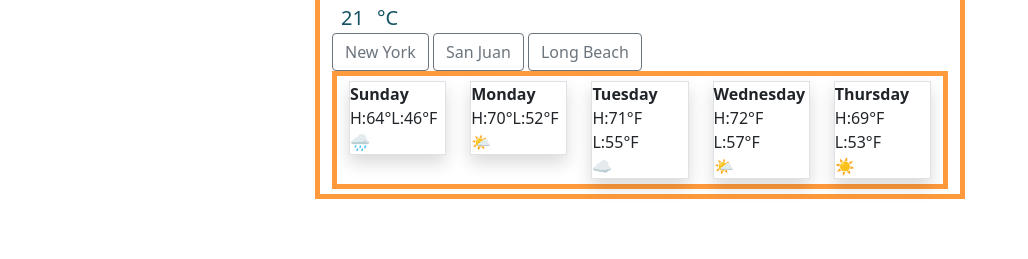
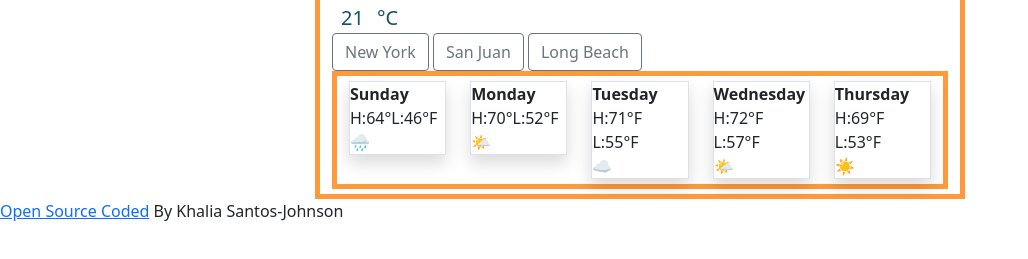
Before and after one commit to khaliasjohnson25/weather-app, a plain HTML site: page index.html in a window 1280 px wide. Shown: the part 307-566 px from the top of the page, without its empty margins (0-1028 px from the left). Drawn offline with nearby package versions, Linux system fonts and the light colour scheme; files that its build step writes are made by us from their sources; no server answers; files whose address does not match are found by name.

Commit message:
Added link

```diff
--- a/index.html
+++ b/index.html
@@ -90,5 +90,6 @@
       </div>
     </div>
     <script src="src/index.js"></script>
+    <a href ="https://github.com/khaliasjohnson25/weather-app" >Open Source Coded</a> By Khalia Santos-Johnson
   </body>
 </html>
```
